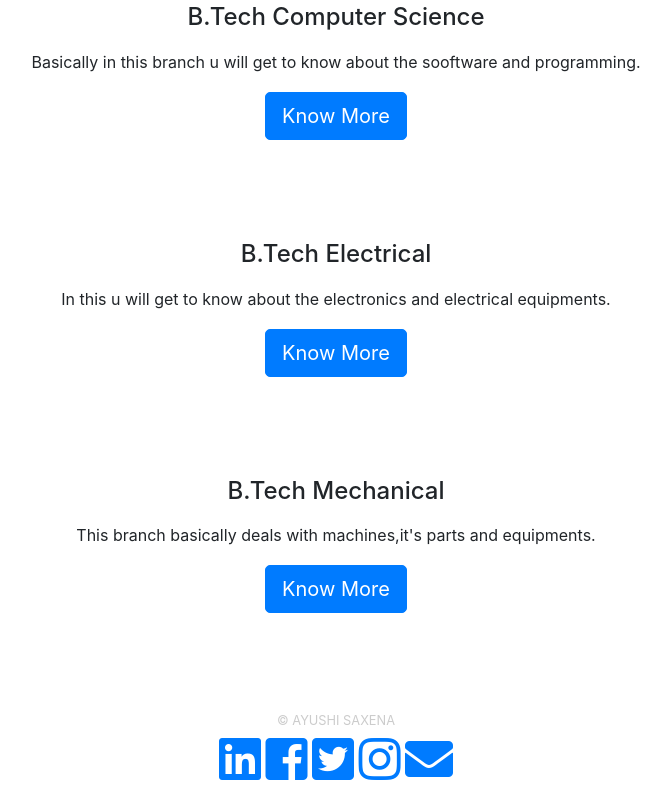
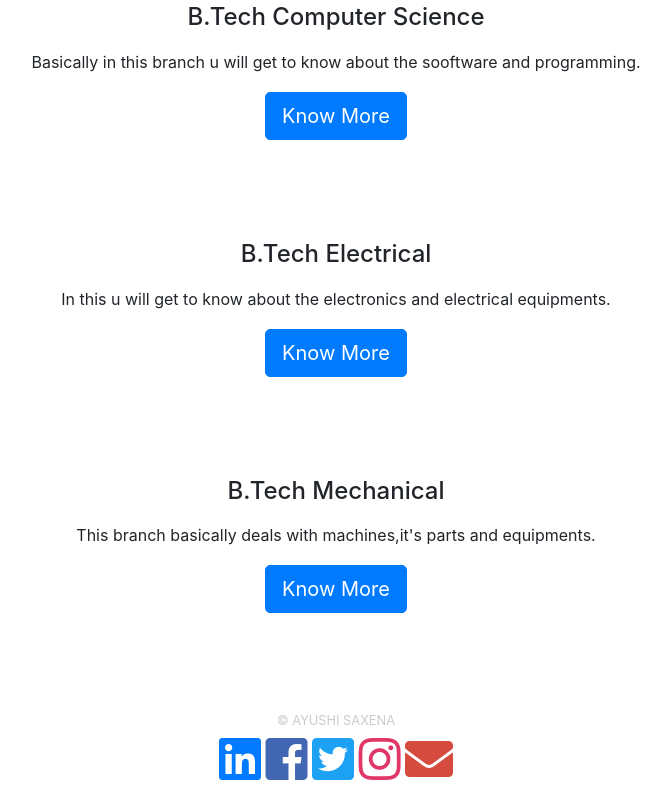
Before and after one commit to shrekl1234/Ayushi, a plain HTML site: page index.html in a window 1280 px wide. Shown: the part 901-1703 px from the top of the page, without its empty margins (304-970 px from the left). Drawn offline with nearby package versions, Linux system fonts and the light colour scheme.

Commit message:
Add files via upload

```diff
--- a/index.html
+++ b/index.html
@@ -88,15 +88,15 @@
   <footer>
     <small>&copy; AYUSHI SAXENA</small>
     <br>
-    <a href="#"><i class="fab fa-linkedin fa-3x"></i></a>
+    <a href="#"><i class="fab fa-linkedin fa-3x" style="color: ##0077B5"></i></a>
 
-    <a href="#"><i class="fab fa-facebook-square fa-3x"></i></a>
+    <a href="#"><i class="fab fa-facebook-square fa-3x" style="color: #4267B2"></i></a>
 
-    <a href="#"><i class="fab fa-twitter-square fa-3x"></i></a>
+    <a href="#"><i class="fab fa-twitter-square fa-3x" style="color: #1DA1F2"></i></a>
 
-    <a href="#"><i class="fab fa-instagram fa-3x"></i></a>
+    <a href="#"><i class="fab fa-instagram fa-3x" style="color: #E13768"></i></a>
 
-    <a href="#"><i class="fas fa-envelope fa-3x"></i></a>
+    <a href="#"><i class="fas fa-envelope fa-3x" style="color: #D54B3D"></i></a>
   </footer>
 </body>
 
```
